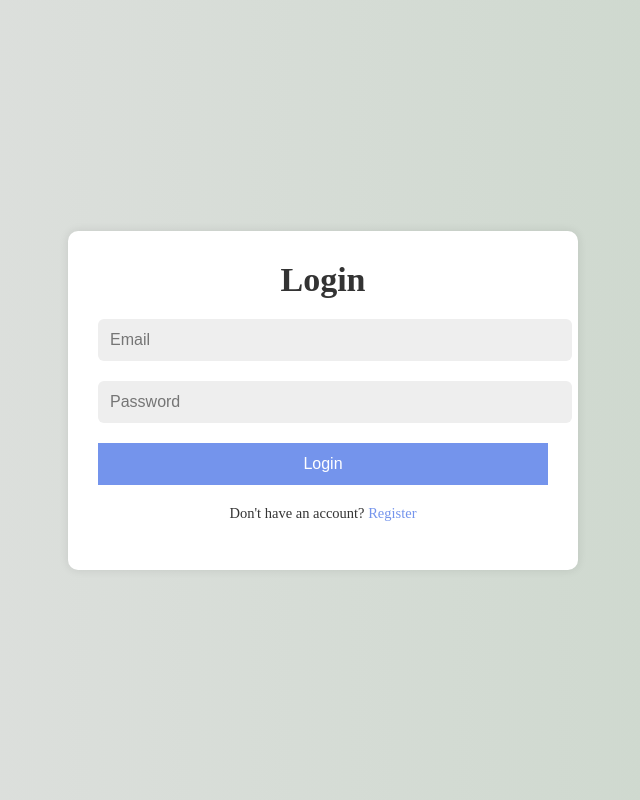
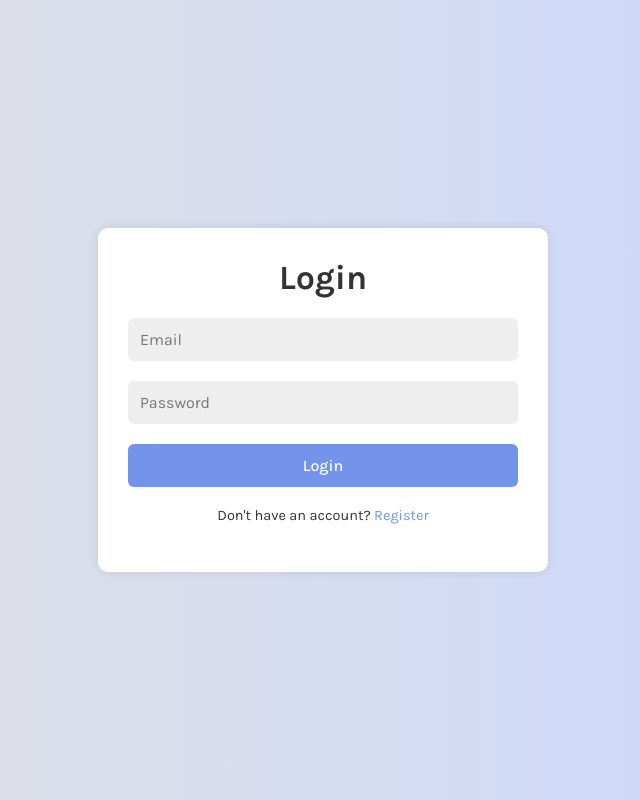
Before and after one commit to shuaibumuhammad/myproject, a PHP site: page / in a window 1280 px wide. Shown: the whole page, without its empty margins (317-957 px from the left). Run offline with PHP 8.4, Linux system fonts and the light colour scheme; some web fonts are replaced.

Commit message:
create longin and register form

```diff
--- a/asset/css/style.css
+++ b/asset/css/style.css
@@ -1,9 +1,14 @@
+@import url('https://fonts.googlrapis.com/css2?family=karla:ital,wght@0,200..800;1,200..800&display=swap');
+
+
+@import url('https://fonts.googleapis.com/css2?family=Karla:ital,wght@0,200..800;1,200..800&display=swap');
 
 
 *{
     padding: 0;
     margin: 0;
-    box-shadow:  board;
+    box-sizing: border-box;
+    font-family: "karla", sans-serif;
 }
 
 body {
@@ -11,7 +16,7 @@ body {
     justify-content: center;
     align-items: center;
     min-height: 100vh;
-    background: linear-gradient(to right, #e2e2e2, #c9d6c9);
+    background: linear-gradient(to right, #e2e2e2, #c9d6ff);
     color: #333;
 }
 
@@ -59,12 +64,13 @@ button {
     width: 100%;
     padding: 12px;
     background: #7494ec;
+    border-radius: 6px;
     border: none;
     cursor: pointer;
     font-size: 16px;
     color: #fff;
     font-weight: 500;
-    margin-bottom:20px;
+    margin-bottom: 20px;
     transition: 0.5s;
 }
 
```
